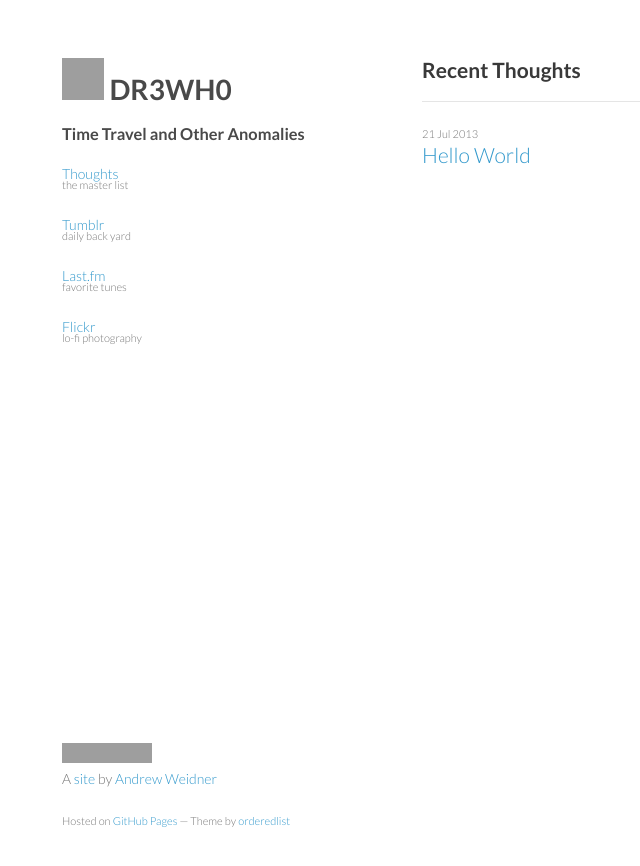
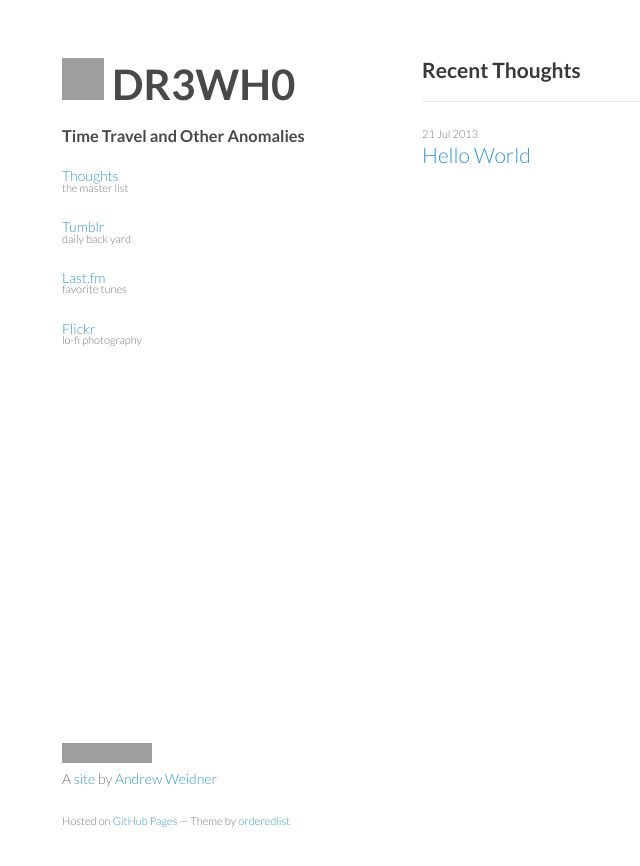
Before and after one commit to drewhop/drewhop.github.io, a Jekyll site: the page built from index.html, in a window 1280 px wide. Shown: the top 866 px of the page, without its empty margins (148-788 px from the left). Built offline with Jekyll 4.4.1, drawn with Linux system fonts in a browser that asks for light colours; comment, search, counter and statistics services are not loaded; grey boxes are pictures that could not be loaded.

Commit message:
Update styles.css

```diff
--- a/stylesheets/styles.css
+++ b/stylesheets/styles.css
@@ -21,7 +21,7 @@ h1, h2, h3 {
 }
 
 h1 {
-  font-size:28px;
+  font-size:42px;
 }
 
 h2 {
```
